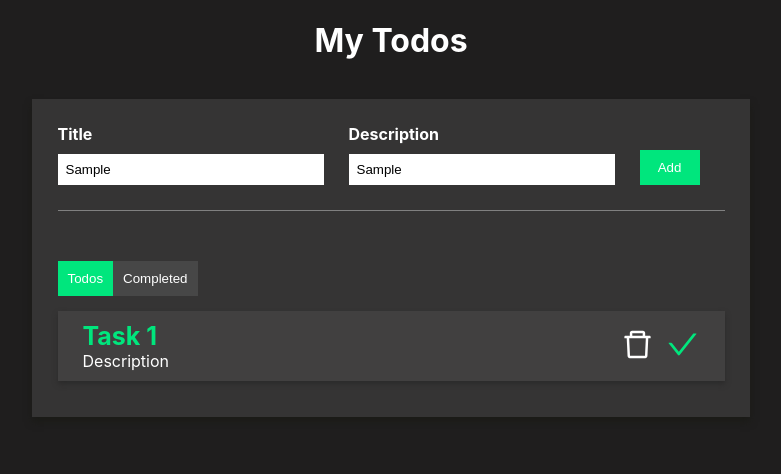
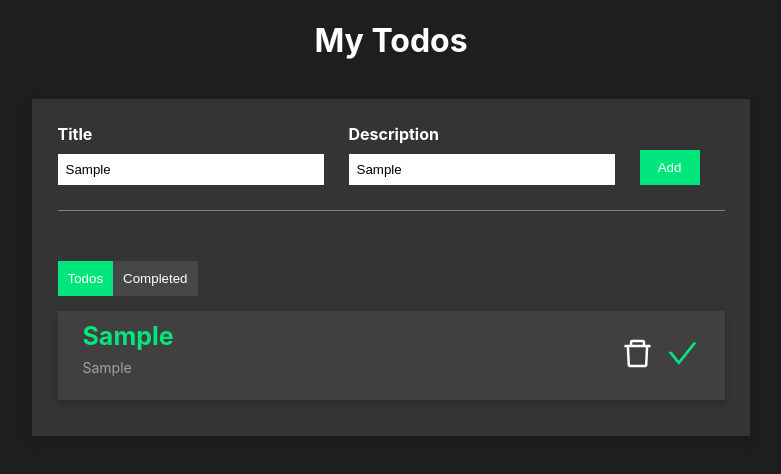
Before and after one commit to AddAsher/todoapp, a React (Create React App) app: page / in a window 1280 px wide. Both pictures are taken after typing "Sample", "Sample" into the empty fields and a click on the button "Add". Shown: the top 474 px of the page, without its empty margins (249-1030 px from the left). Built offline with nearby package versions, Linux system fonts and the light colour scheme.

Commit message:
Adding tasks and useEffect

```diff
--- a/src/App.js
+++ b/src/App.js
@@ -1,9 +1,31 @@
-import React, { useState } from "react";
+import React, { useState, useEffect } from "react";
 import { AiOutlineDelete, AiOutlineCheck } from "react-icons/ai";
 import "./App.css";
 
 function App() {
   const [isCompleteScreen, setIsCompleteScreen] = useState(false);
+  const [allTodos, setTodos] = useState([]);
+  const [newTitle, setNewTitle] = useState("");
+  const [newDescription, setNewDescription] = useState("");
+
+  const handleAddTodo = ()=>{
+    let newTodoItem = {
+      title: newTitle,
+      description: newDescription
+    }
+
+    let updateTodoArr = [...allTodos];
+    updateTodoArr.push(newTodoItem);
+    setTodos(updateTodoArr);
+    localStorage.setItem('todolist',JSON.stringify(updateTodoArr));
+  };
+
+  useEffect(()=>{
+    let savedTodo=JSON.parse(localStorage.getItem('todolist'));
+    if(savedTodo){
+      setTodos(savedTodo);
+    }
+  }, [])
   return (
     <div className="App">
       <h1>My Todos</h1>
@@ -12,14 +34,14 @@
         <div className="todo-input">
           <div className="todo-input-item">
             <label>Title</label>
-            <input type="text" placeholder="What's the task title?" />
+            <input type="text" value={newTitle} onChange ={(e)=>setNewTitle(e.target.value)} placeholder="What's the task title?" />
           </div>
           <div className="todo-input-item">
             <label>Description</label>
-            <input type="text" placeholder="What's the task description?" />
+            <input type="text" value={newDescription} onChange ={(e)=>setNewDescription(e.target.value)}placeholder="What's the task description?" />
           </div>
           <div className="todo-input-item">
-            <button type="button" className="primaryBtn">
+            <button type="button" onClick={handleAddTodo}className="primaryBtn">
               Add
             </button>
           </div>
@@ -41,17 +63,22 @@
         </div>
 
         <div className="todo-list">
-          <div className="todo-list-item">
-            <div>
-              <h3>Task 1</h3>
-              <text>Description</text>
-            </div>
 
-            <div>
-              <AiOutlineDelete className="icon" title="Delete?" />
-              <AiOutlineCheck className="check-icon" />
-            </div>
-          </div>
+          {allTodos.map((item,index)=>{
+            return(
+              <div className="todo-list-item" key={index}>
+                <div>
+                  <h3>{item.title}</h3>
+                  <p>{item.description}</p>
+                </div>
+
+                <div>
+                  <AiOutlineDelete className="icon" title = "Delete?" />
+                  <AiOutlineCheck className = "check-icon" title= "Complete?"/>
+                  </div>
+              </div>
+            )
+          })}
         </div>
       </div>
     </div>
```
